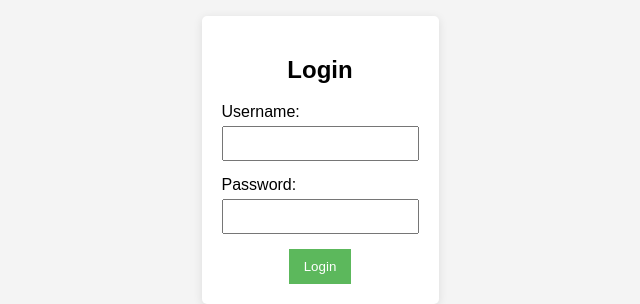
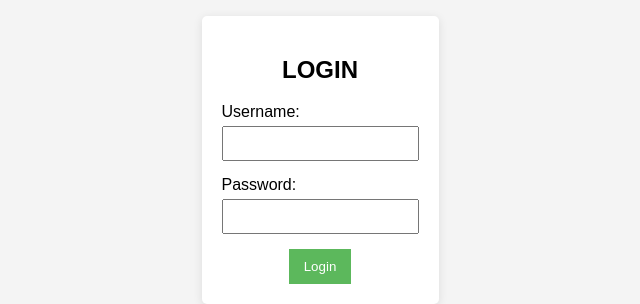
Before and after one commit to zayee2302/testGitRemote, a website: page nodejs-login/views/index.html in a window 1280 px wide. Shown: the part 240-544 px from the top of the page, 320-960 px from the left. Drawn offline with Linux system fonts and the light colour scheme.

Commit message:
login caps

```diff
--- a/nodejs-login/views/index.html
+++ b/nodejs-login/views/index.html
@@ -8,7 +8,7 @@
 </head>
 <body>
     <div class="container">
-        <center><h2>Login</h2></center>
+        <center><h2>LOGIN</h2></center>
         <form action="/login" method="post">
             <div>
                 <label for="username">Username:</label>
```
